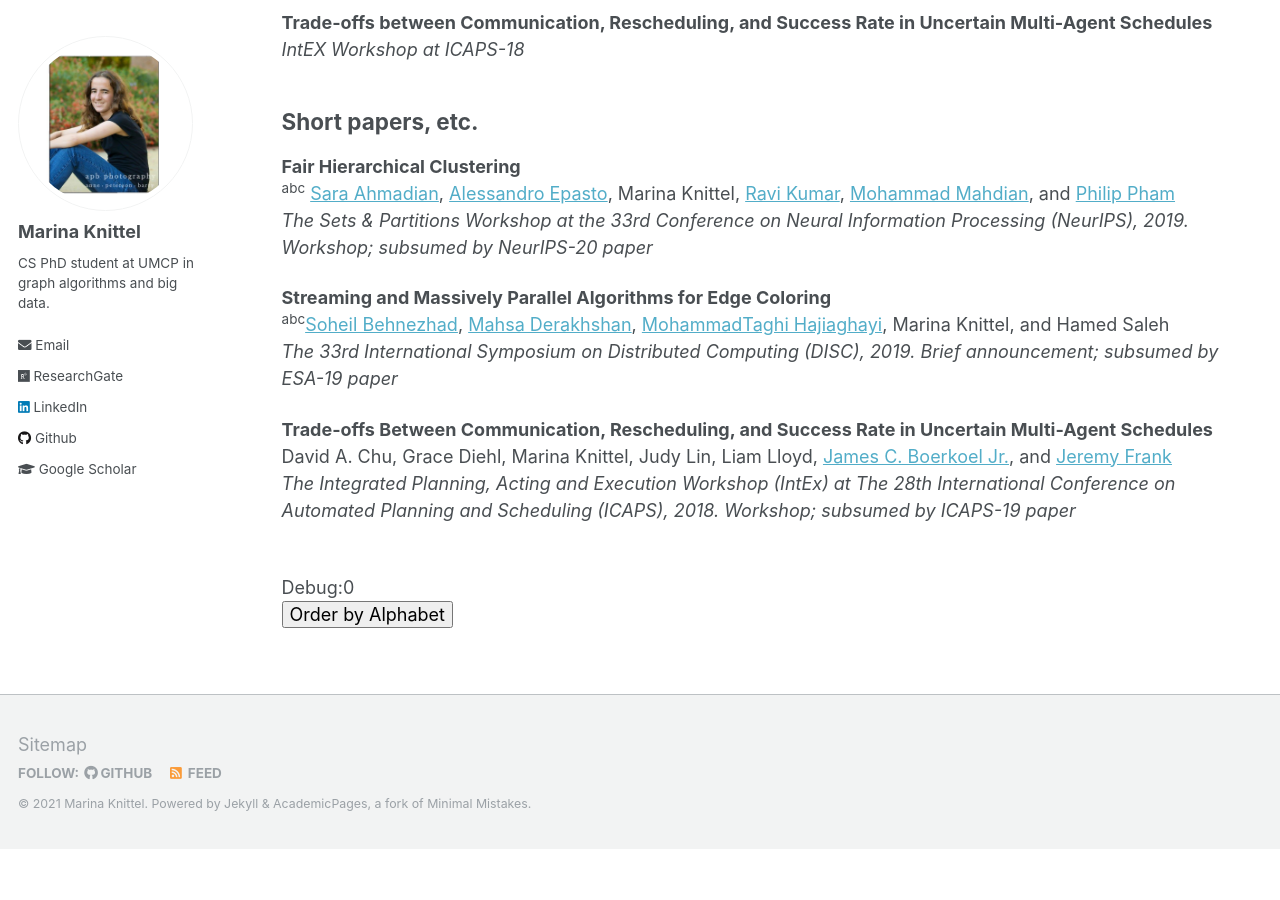
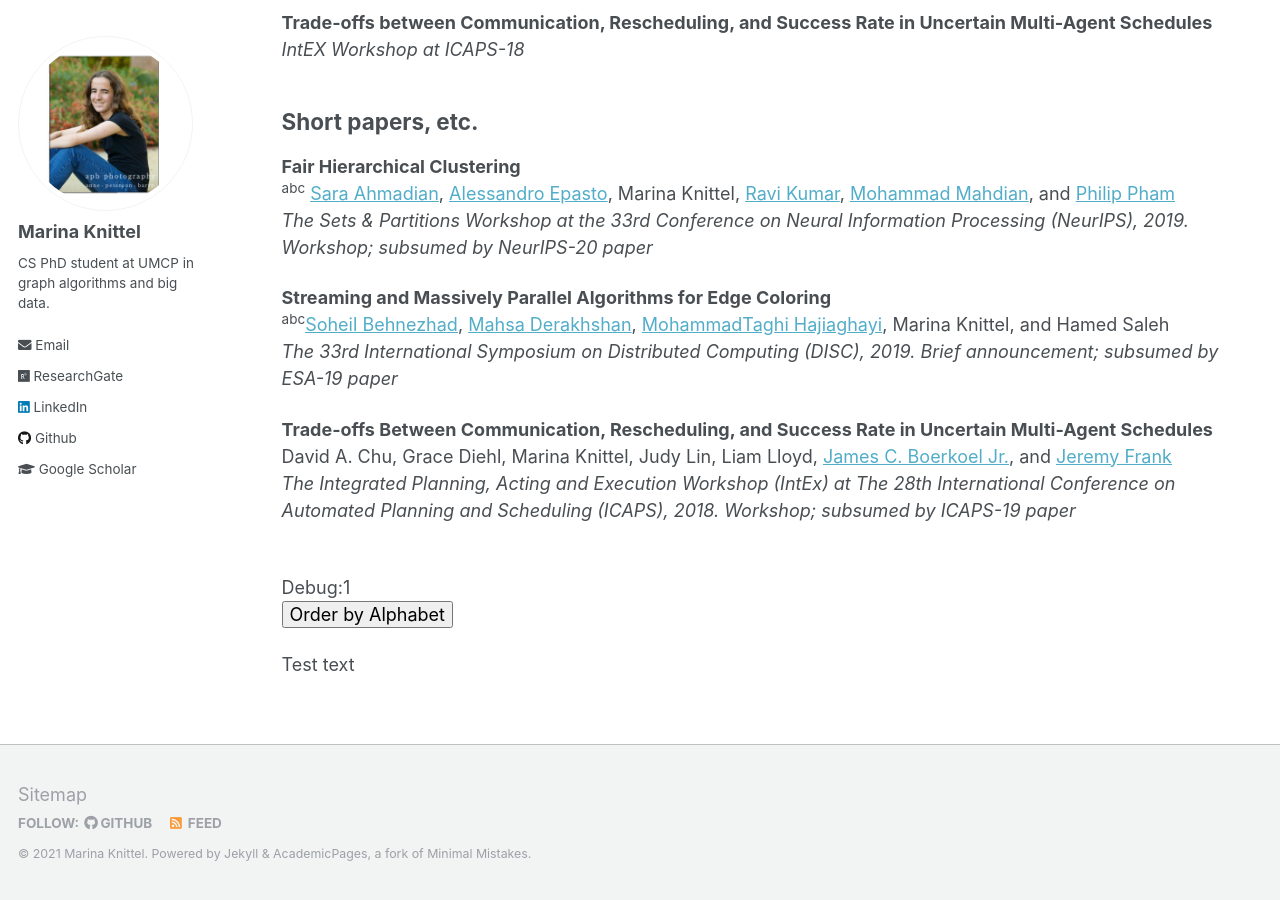
Before and after one commit to mknittel/mknittel.github.io, a Jekyll site: the page built from _pages/publications.md, in a window 1280 px wide and 900 px high, scrolled down 1939 px. Built offline with Jekyll 4.4.1, drawn with Linux system fonts in a browser that asks for light colours; before the commit the page ends 2788 px from its top, so only the background shows below that.

Commit message:
Added test text

```diff
--- a/_pages/publications.md
+++ b/_pages/publications.md
@@ -96,5 +96,6 @@ Hoaxing  Du,  Yi  Sheng  Ong,  Marina  Knittel,  [Ross  Mawhorter](https://users
 David A. Chu, Grace Diehl, Marina Knittel, Judy Lin, Liam Lloyd, [James C. Boerkoel Jr.](https://www.cs.hmc.edu/~boerkoel/), and [Jeremy Frank](https://ti.arc.nasa.gov/profile/frank/)<br/>
 *The Integrated Planning, Acting and Execution Workshop (IntEx) at The 28th International Conference on Automated Planning and Scheduling (ICAPS), 2018. Workshop; subsumed by ICAPS-19 paper*
 
-<br/>Debug:0<br/>
+<br/>Debug:1<br/>
 <button type="button">Order by Alphabet</button>
+<p>Test text</p>
```
